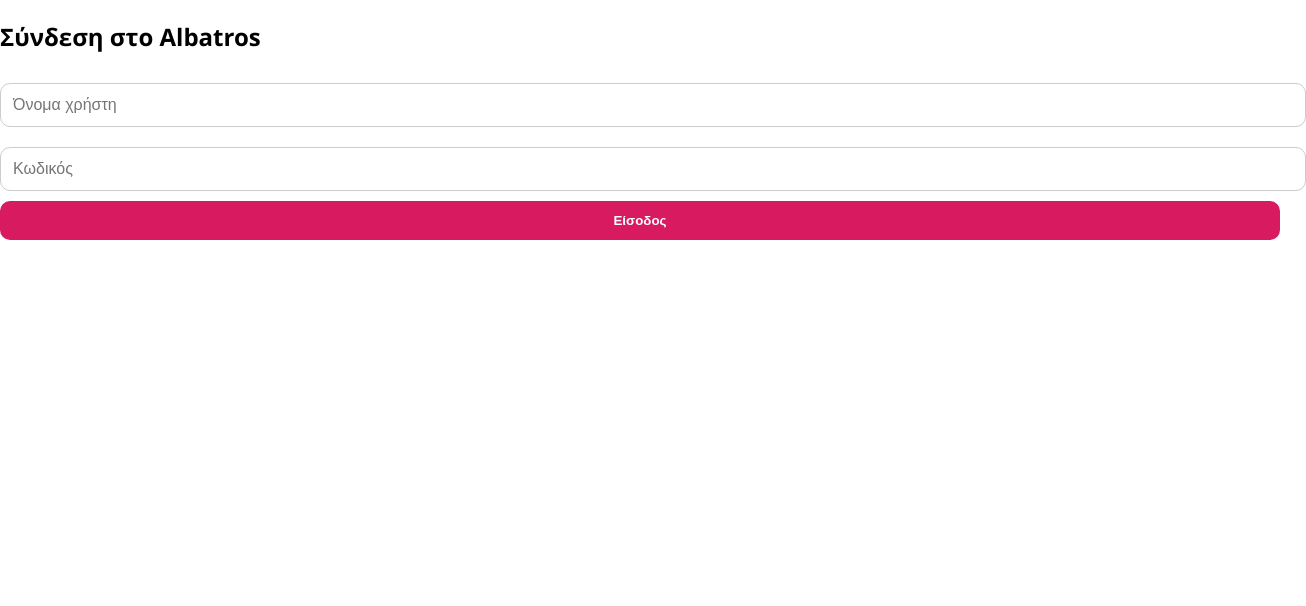
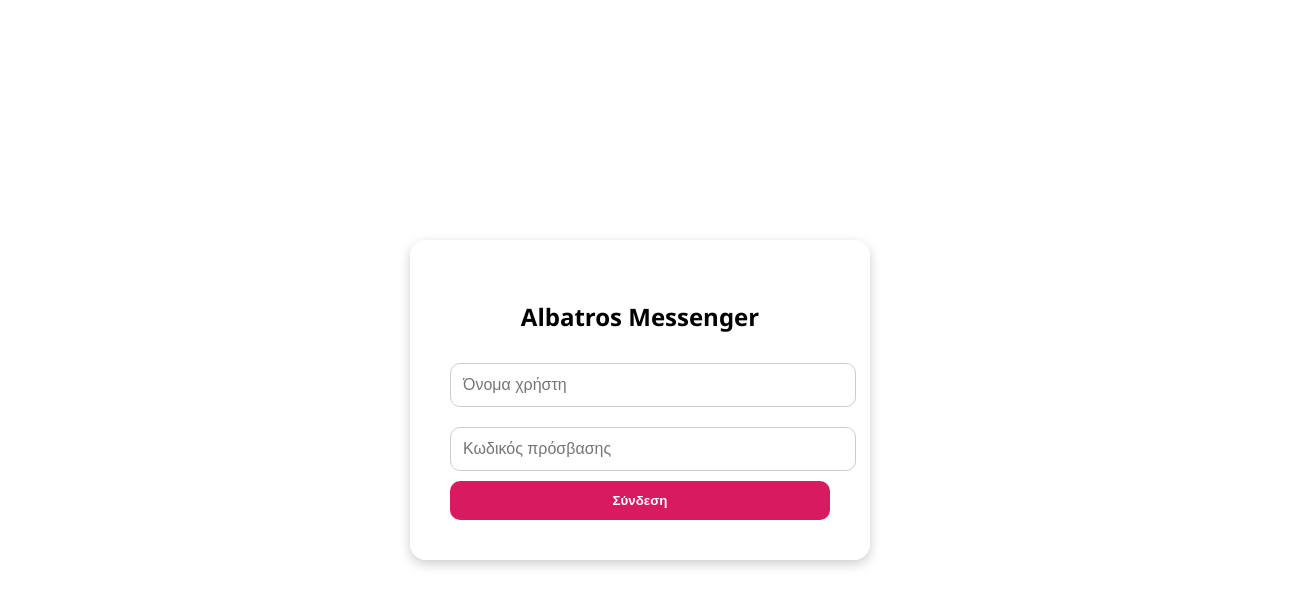
Before and after one commit to IasonXC/albatros, a website: page public/login.html in a window 1280 px wide. Shown: the whole page, 1306 px wide, since content can reach past the window. Drawn offline with Linux system fonts and the light colour scheme.

Commit message:
Update login.html

```diff
--- a/public/login.html
+++ b/public/login.html
@@ -1,33 +1,36 @@
 <!DOCTYPE html>
 <html lang="el">
 <head>
-  <meta charset="UTF-8">
-  <title>Σύνδεση - Albatros Chat</title>
-  <meta name="viewport" content="width=device-width, initial-scale=1.0">
-  <link rel="stylesheet" href="style.css">
+  <meta charset="UTF-8" />
+  <title>Σύνδεση - Albatros Messenger</title>
+  <meta name="viewport" content="width=device-width, initial-scale=1.0" />
+  <link rel="stylesheet" href="style.css" />
 </head>
-<body class="login-page">
-  <div class="login-box">
-    <h2>Σύνδεση στο Albatros</h2>
-    <input id="username" placeholder="Όνομα χρήστη" />
-    <input id="password" type="password" placeholder="Κωδικός" />
-    <button onclick="login()">Είσοδος</button>
+<body class="login-body">
+  <div class="login-container">
+    <h2>Albatros Messenger</h2>
+    <div id="error" class="error-message" style="display:none;">Λάθος στοιχεία</div>
+    <input type="text" id="username" placeholder="Όνομα χρήστη" />
+    <input type="password" id="password" placeholder="Κωδικός πρόσβασης" />
+    <button onclick="login()">Σύνδεση</button>
   </div>
 
   <script>
     async function login() {
-      const username = document.getElementById('username').value.trim();
-      const password = document.getElementById('password').value.trim();
-      const res = await fetch('/login', {
-        method: 'POST',
-        headers: {'Content-Type': 'application/json'},
+      const username = document.getElementById("username").value;
+      const password = document.getElementById("password").value;
+
+      const res = await fetch("/login", {
+        method: "POST",
+        headers: { "Content-Type": "application/json" },
         body: JSON.stringify({ username, password })
       });
+
       if (res.ok) {
-        localStorage.setItem('username', username);
-        window.location = '/chat.html';
+        localStorage.setItem("username", username);
+        window.location.href = "chat.html";
       } else {
-        alert(await res.text());
+        document.getElementById("error").style.display = "block";
       }
     }
   </script>
```
